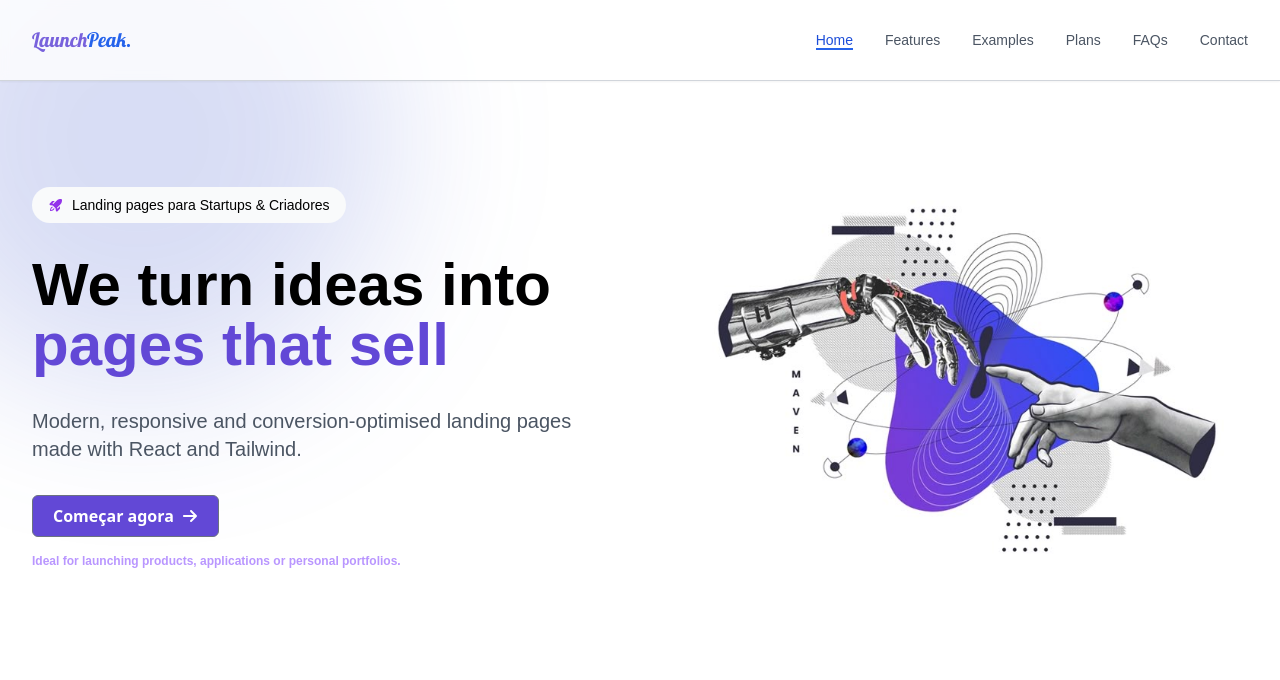
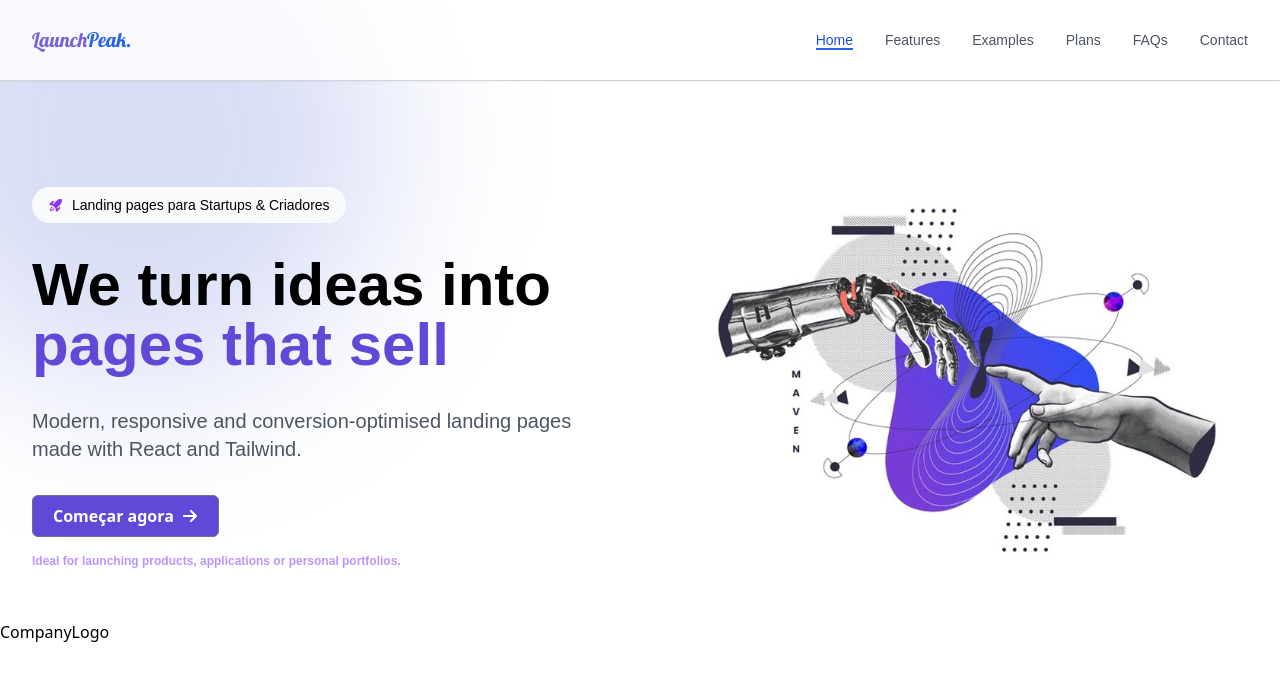
Before and after one commit to lodsa-ntos/launchpeak-starter, a React (Vite) app: page / in a window 1280 px wide. Shown: the top 680 px of the page. Built offline with nearby package versions, Linux system fonts and the light colour scheme; a web font is replaced by a local one.

Commit message:
Add CompanyLogo component to Home page

```diff
--- a/src/components/CompanyLogo.jsx
+++ b/src/components/CompanyLogo.jsx
@@ -0,0 +1,9 @@
+import React from 'react'
+
+const CompanyLogo = () => {
+  return (
+    <div>CompanyLogo</div>
+  )
+}
+
+export default CompanyLogo
--- a/src/pages/home.jsx
+++ b/src/pages/home.jsx
@@ -1,6 +1,7 @@
 import React from 'react';
 import Navbar from '../components/Navbar';
 import HeroSection from '../components/HeroSection';
+import CompanyLogo from '../components/CompanyLogo';
 
 function Home() {
     return (
@@ -9,6 +10,7 @@ function Home() {
             <div className='overflow-hidden'>
                 <Navbar />
                 <HeroSection />
+                <CompanyLogo />
             </div>
         </main>
     )
```
